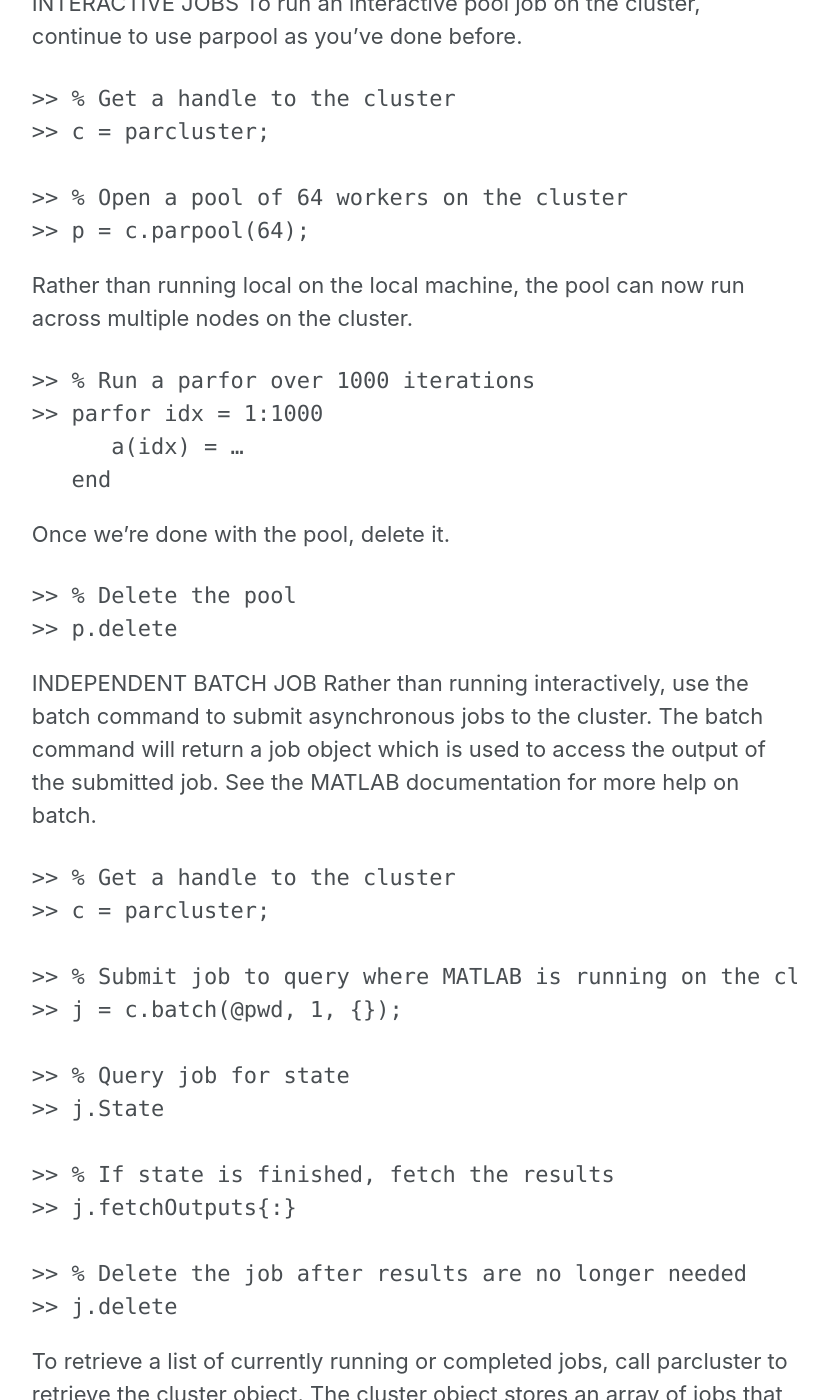
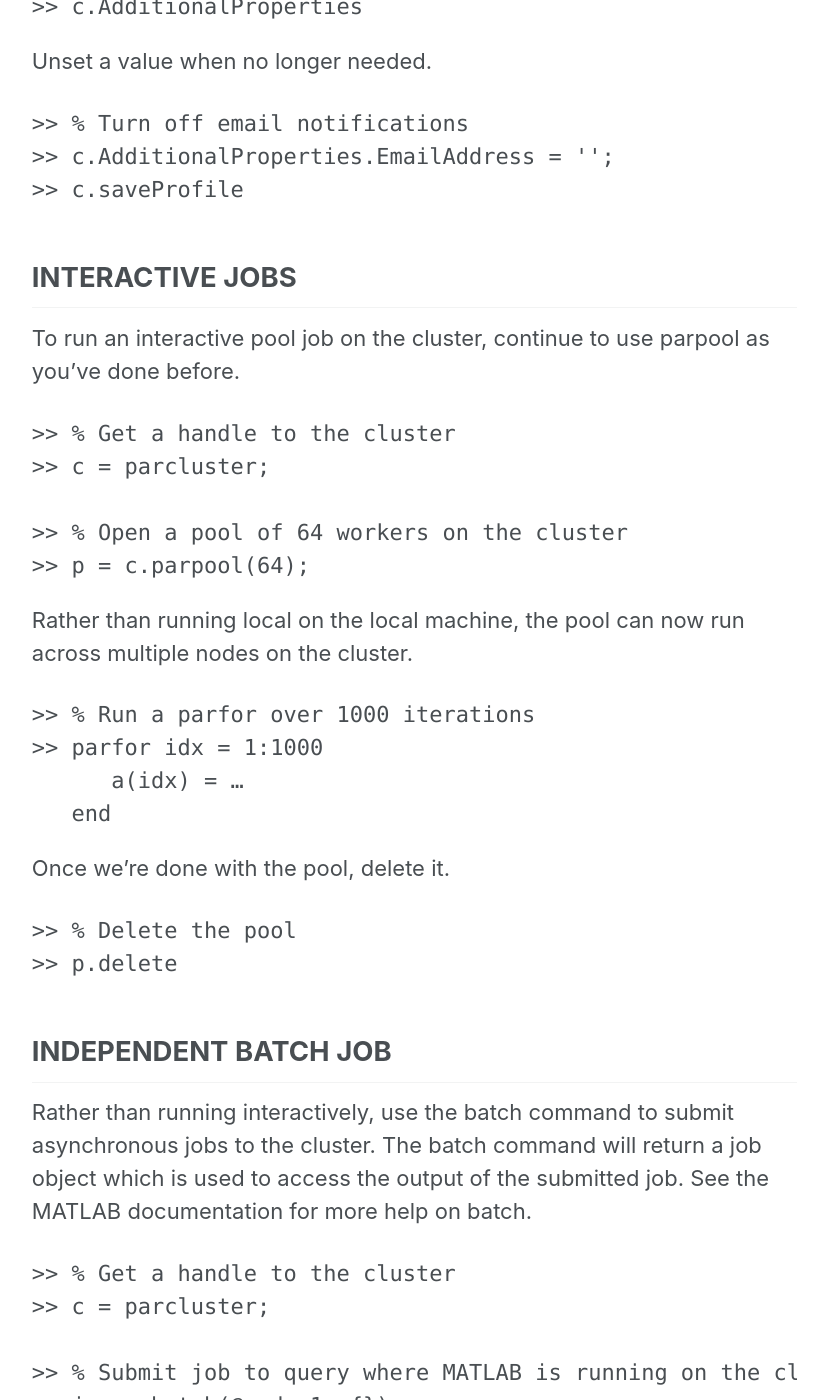
Before and after one commit to JingchaoZhang/JingchaoZhang.github.io, a Jekyll site: the page built from _posts/2019-08-06-Matlab_Parallel_Server.md, in a window 1280 px wide and 1400 px high, scrolled down 2120 px. Shown: the whole window, without its empty margins (252-1078 px from the left). Built offline with Jekyll 4.4.1, drawn with Linux system fonts in a browser that asks for light colours; some of the changed text lies outside the part shown.

Commit message:
Update 2019-08-06-Matlab_Parallel_Server.md

````diff
--- a/_posts/2019-08-06-Matlab_Parallel_Server.md
+++ b/_posts/2019-08-06-Matlab_Parallel_Server.md
@@ -3,9 +3,9 @@
 author_profile: false
 ---
 
-This document provides the steps to configure MATLAB to submit jobs to a cluster, retrieve results, and debug errors.
+# This document provides the steps to configure MATLAB to submit jobs to a cluster, retrieve results, and debug errors.
 
-CONFIGURATION
+## CONFIGURATION
 After logging into the cluster, start MATLAB.  Configure MATLAB to run parallel jobs on your cluster by calling configCluster.
 ```Matlab
 >> configCluster
@@ -18,7 +18,7 @@
 >> c = parcluster('local');
 ```
 
-CONFIGURING JOBS
+## CONFIGURING JOBS
 Prior to submitting the job, we can specify various parameters to pass to our jobs, such as queue, e-mail, walltime, etc.
 ```Matlab
 >> % Get a handle to the cluster
@@ -65,7 +65,7 @@
 >> c.saveProfile
 ```
 
-INTERACTIVE JOBS
+## INTERACTIVE JOBS
 To run an interactive pool job on the cluster, continue to use parpool as you’ve done before.
 ```Matlab
 >> % Get a handle to the cluster
@@ -91,7 +91,7 @@
 >> p.delete
 ```
 
-INDEPENDENT BATCH JOB
+## INDEPENDENT BATCH JOB
 Rather than running interactively, use the batch command to submit asynchronous jobs to the cluster.  The batch command will return a job object which is used to access the output of the submitted job.  See the MATLAB documentation for more help on batch.
 ```Matlab
 >> % Get a handle to the cluster
@@ -191,7 +191,7 @@
 
 
 
-DEBUGGING
+# DEBUGGING
 If a serial job produces an error, call the getDebugLog method to view the error log file.  When submitting independent jobs, with multiple tasks, specify the task number.
 ```Matlab
 >> c.getDebugLog(j.Tasks(3))
````
